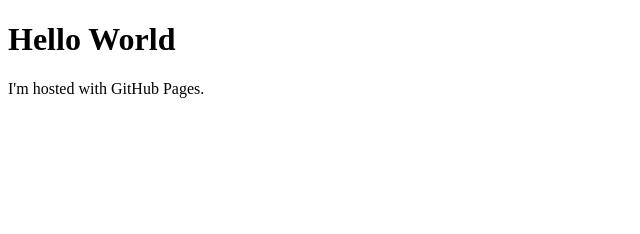
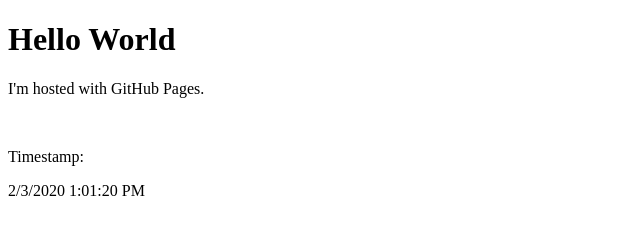
Before and after one commit to s-lui/s-lui.github.io, a plain HTML site: page index.html in a window 1280 px wide. Shown: the whole page, without its empty margins (0-640 px from the left). Drawn offline with Linux system fonts and the light colour scheme.

Commit message:
Update index.html

```diff
--- a/index.html
+++ b/index.html
@@ -2,6 +2,7 @@
 <html>
 <body>
 <h1>Hello World</h1>
-<p>I'm hosted with GitHub Pages.</p>
+<p>I'm hosted with GitHub Pages.</p> <br/>
+<p>Timestamp: </p><p id="Time">2/3/2020 1:01:20 PM</p>
 </body>
 </html>
```
